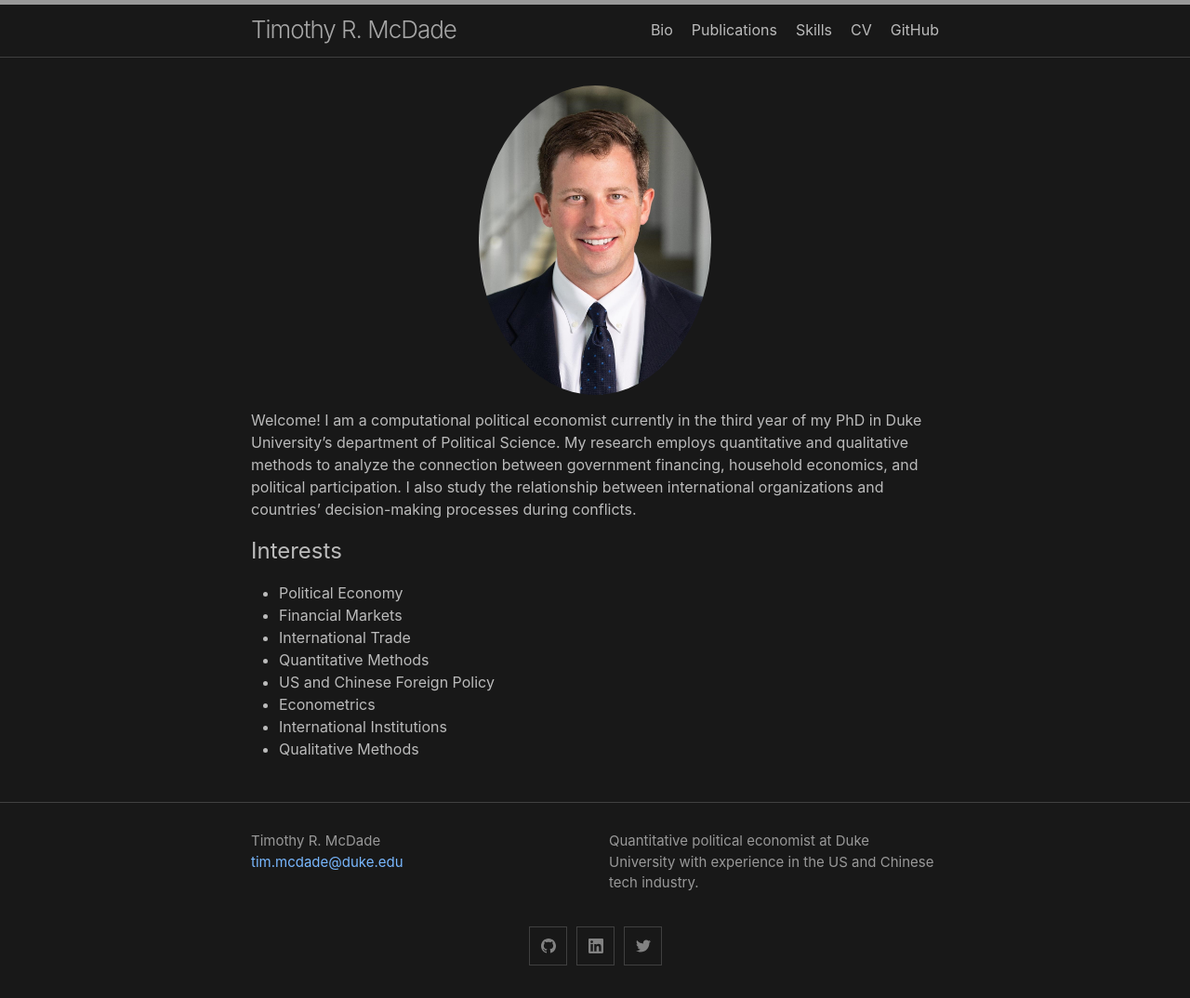
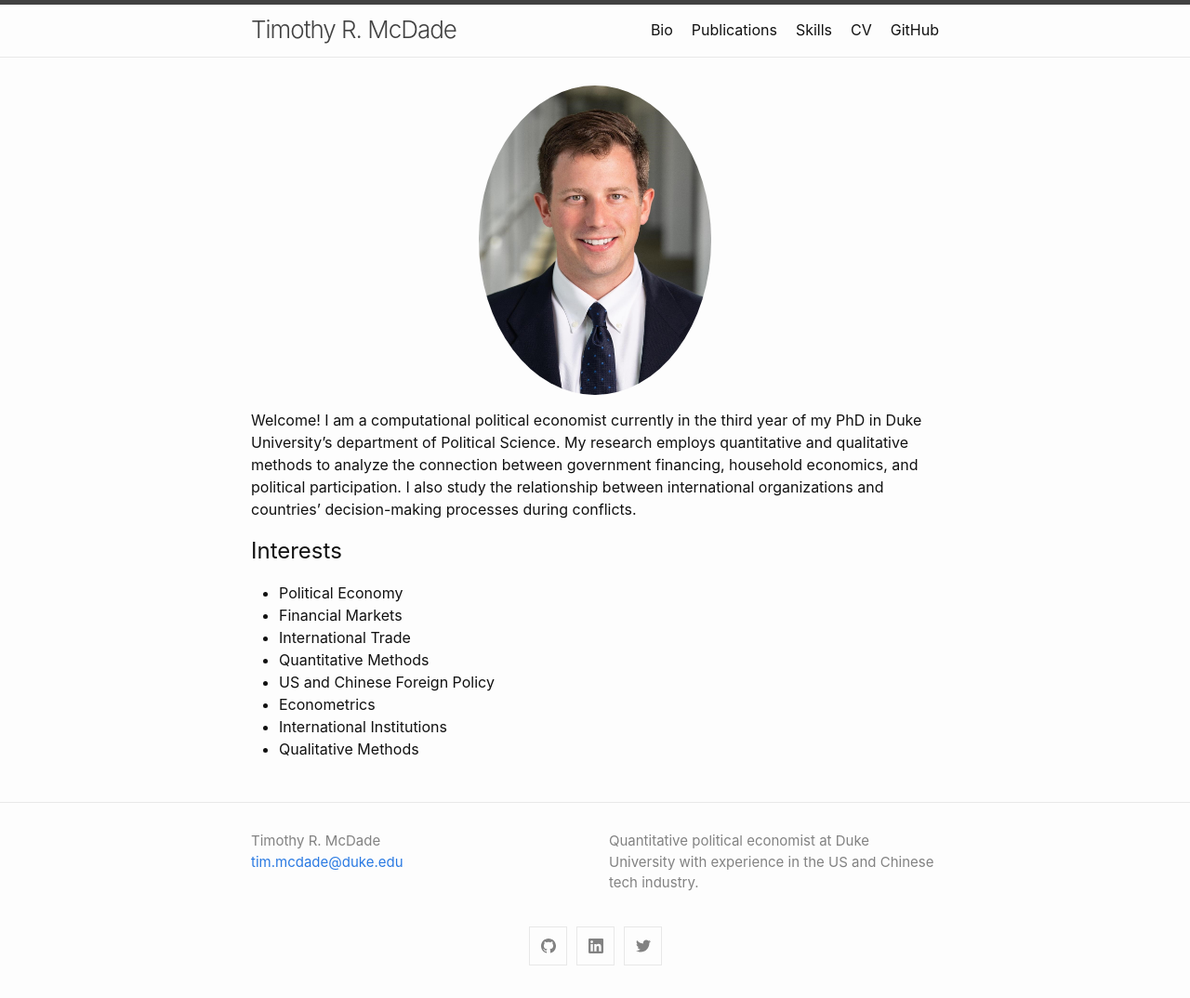
Before and after one commit to trmcdade/trmcdade.github.io, a Jekyll site: the page built from index.md, in a window 1280 px wide. Shown: the whole page at 93% size. Built offline with Jekyll 4.4.1, drawn with Linux system fonts in a browser that asks for light colours.

Commit message:
normal again

```diff
--- a/_config.yml
+++ b/_config.yml
@@ -51,8 +51,8 @@ plugins:
 
 minima:
   date_format: "%b %-d, %Y"
-  # skin: classic
-  skin: dark
+  skin: classic
+  # skin: dark
   # skin: solarized
   # skin: wm
   # skin: duke
```
